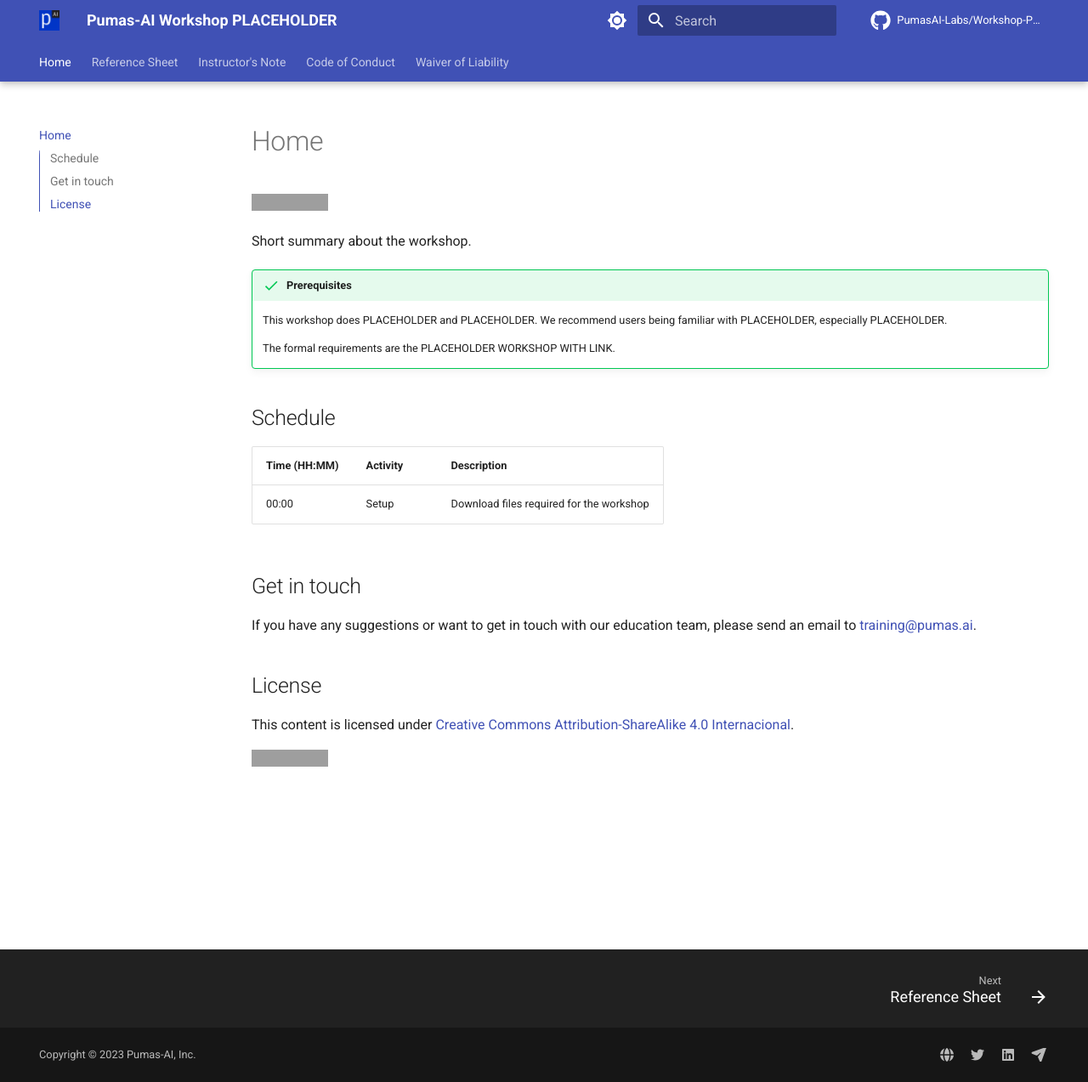
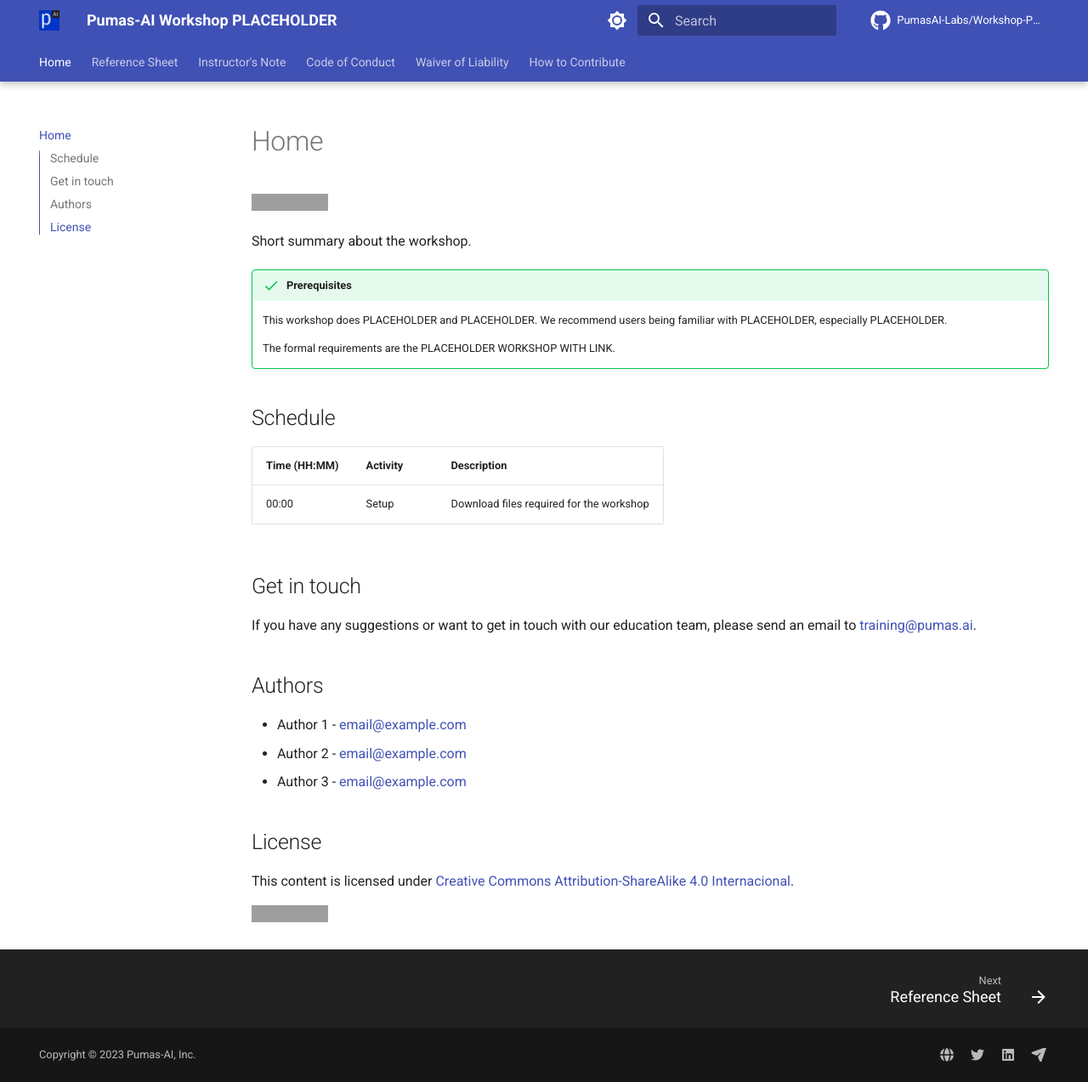
Before and after one commit to PumasAI-Labs/Workshop-Template, an MkDocs documentation site: the page built from docs/index.md, in a window 1280 px wide and 1273 px high. Shown: the whole window at 85% size. Built offline with MkDocs 1.6.1 and Material for MkDocs 9.7.7, drawn with Linux system fonts in a browser that asks for light colours; comment, search, counter and statistics services are not loaded; grey boxes are pictures that could not be loaded.

Commit message:
feat: how to contribute (#4)

```diff
--- a/docs/index.md
+++ b/docs/index.md
@@ -25,6 +25,12 @@
 If you have any suggestions or want to get in touch with our education team,
 please send an email to <training@pumas.ai>.
 
+## Authors
+
+- Author 1 - <email@example.com>
+- Author 2 - <email@example.com>
+- Author 3 - <email@example.com>
+
 ## License
 
 This content is licensed under [Creative Commons Attribution-ShareAlike 4.0 Internacional](http://creativecommons.org/licenses/by-sa/4.0/).
--- a/mkdocs.yml
+++ b/mkdocs.yml
@@ -73,3 +73,4 @@
   - Instructor's Note: instructors.md
   - Code of Conduct: code_of_conduct.md
   - Waiver of Liability: waiver.md
+  - How to Contribute: contribute.md
```
Also changed, not shown: README.md (+6 -0 lines), docs/contribute.md (added, +14 -0 lines), docs/instructors.md (+0 -1 lines), docs/reference.md (+0 -1 lines), 1 other file.
